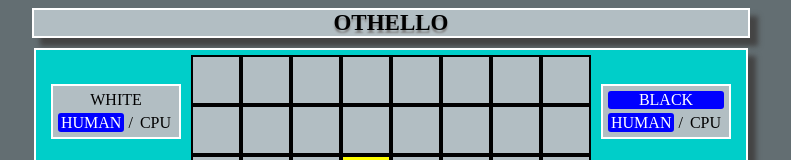
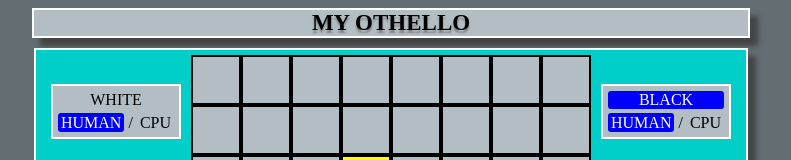
Before and after one commit to LukmanAH/Stigma-2020, a plain HTML site: page othello/index.html in a window 1280 px wide. Shown: the top 160 px of the page, without its empty margins (249-1040 px from the left). Drawn offline with nearby package versions, Linux system fonts and the light colour scheme.

Commit message:
update title

```diff
--- a/othello/index.html
+++ b/othello/index.html
@@ -2,13 +2,13 @@
 
 <head>
 
-<script src="http://code.jquery.com/jquery-2.1.0.min.js"></script>
+	<script src="http://code.jquery.com/jquery-2.1.0.min.js"></script>
 
-<script>window.jQuery || document.write('<script src="/static/js/jquery-2.1.0.min.js">\x3C/script>')</script>
+	<script>window.jQuery || document.write('<script src="/static/js/jquery-2.1.0.min.js">\x3C/script>')</script>
 
-<script type="text/javascript" src="aksi.js"></script>
+	<script type="text/javascript" src="aksi.js"></script>
 
-<link rel="stylesheet" type="text/css" href="style.css">
+	<link rel="stylesheet" type="text/css" href="style.css">
 
 </head>
 
@@ -18,7 +18,7 @@
 
 <body>
 
-	<div class="title">OTHELLO</div>
+	<div class="title">MY OTHELLO</div>
 
 	<div id="board-holder">
 
```
